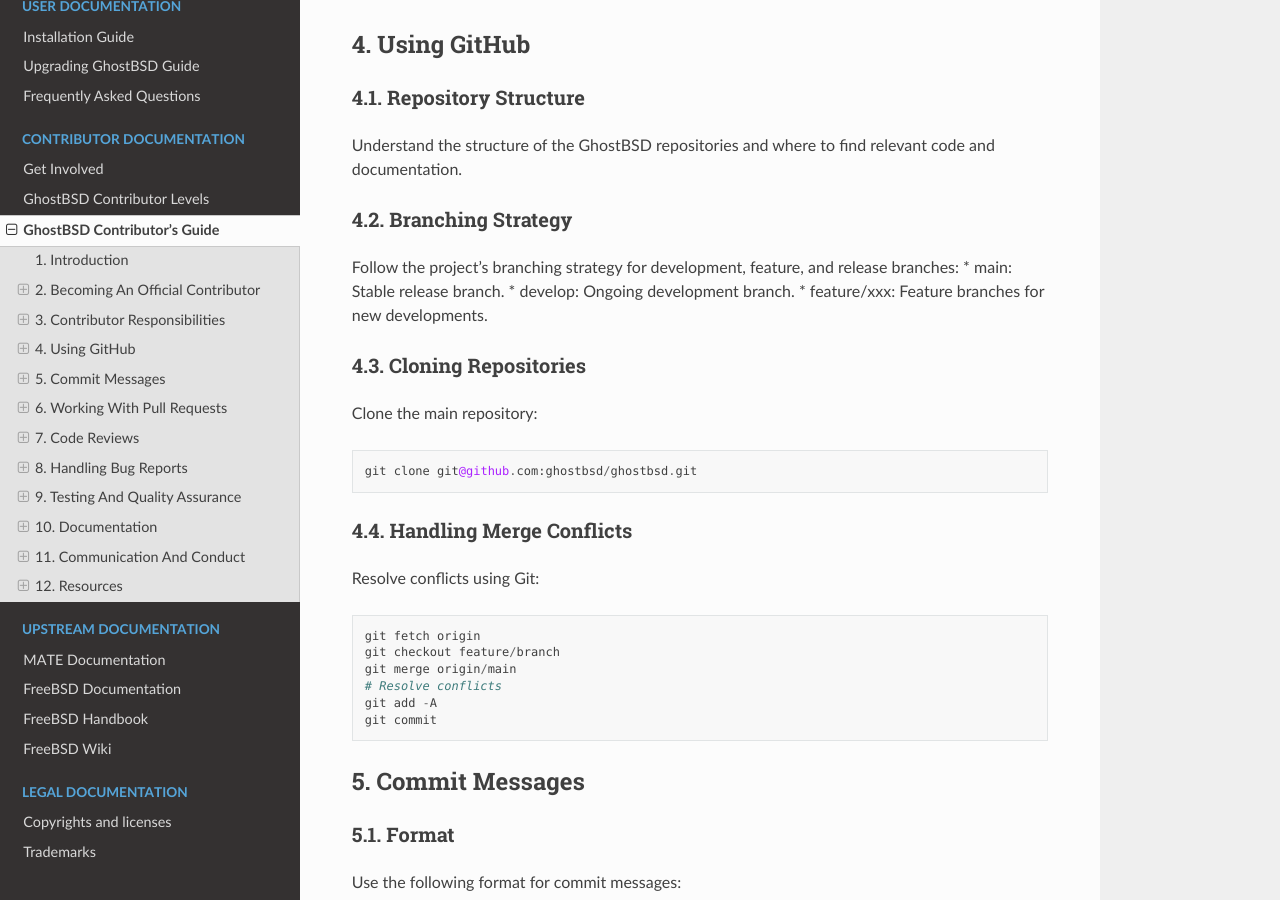
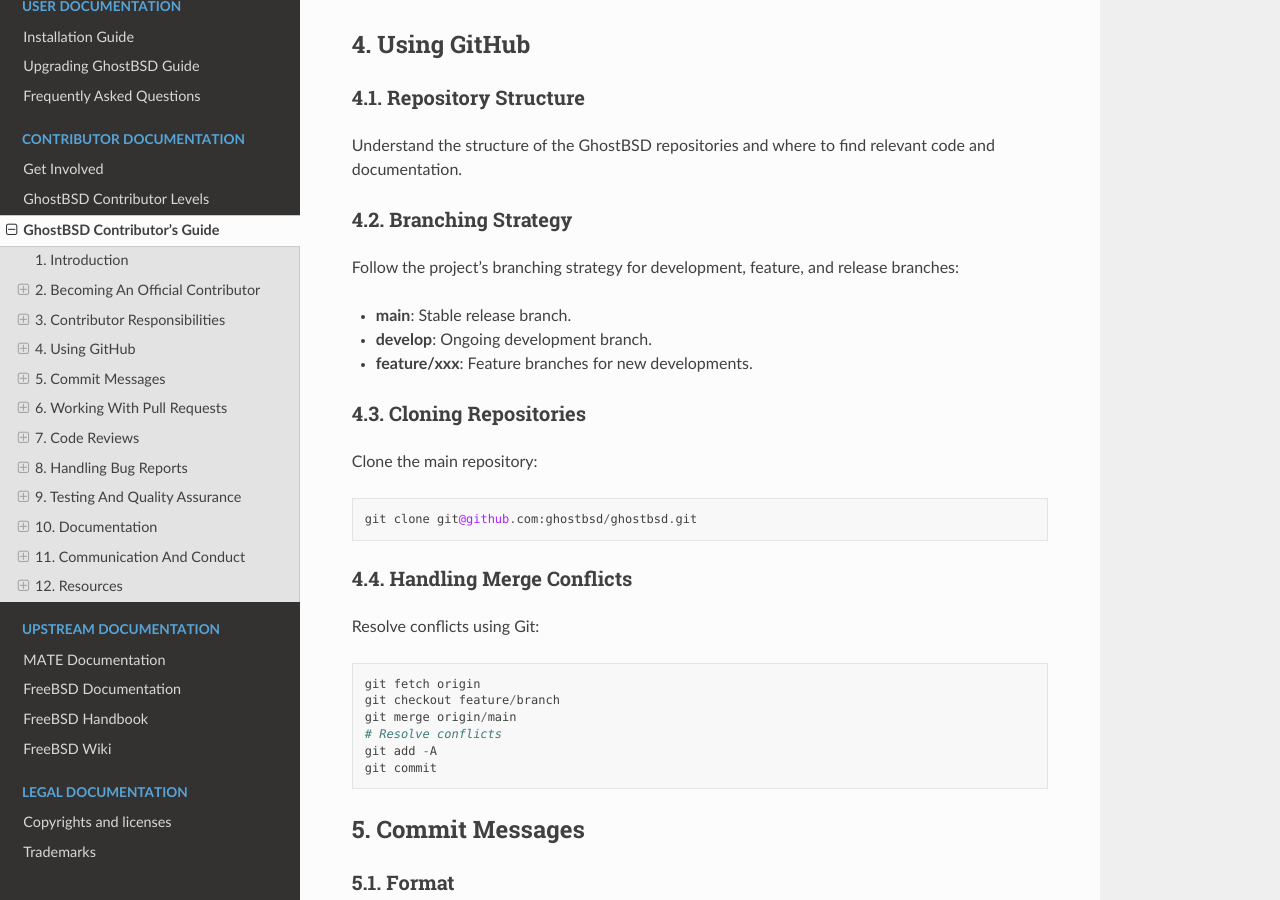
Before and after one commit to ghostbsd/documentation, a Sphinx documentation site: the page built from source/contributor/ghostbsd-contributors-guide.md, in a window 1280 px wide and 900 px high, scrolled down 1226 px. Built offline with Sphinx 7.4.7 and the Read the Docs theme 2.0.0, drawn with Linux system fonts in a browser that asks for light colours.

````diff
--- a/source/contributor/ghostbsd-contributors-guide.md
+++ b/source/contributor/ghostbsd-contributors-guide.md
@@ -26,7 +26,10 @@ Engage with the community by participating in discussions, answering questions,
 ### 4.1. Repository Structure
 Understand the structure of the GhostBSD repositories and where to find relevant code and documentation.
 ### 4.2. Branching Strategy
-Follow the project’s branching strategy for development, feature, and release branches: * main: Stable release branch. * develop: Ongoing development branch. * feature/xxx: Feature branches for new developments.
+Follow the project’s branching strategy for development, feature, and release branches:
+* **main**: Stable release branch.
+* **develop**: Ongoing development branch.
+* **feature/xxx**: Feature branches for new developments.
 ### 4.3. Cloning Repositories
 Clone the main repository:
 ```
````
